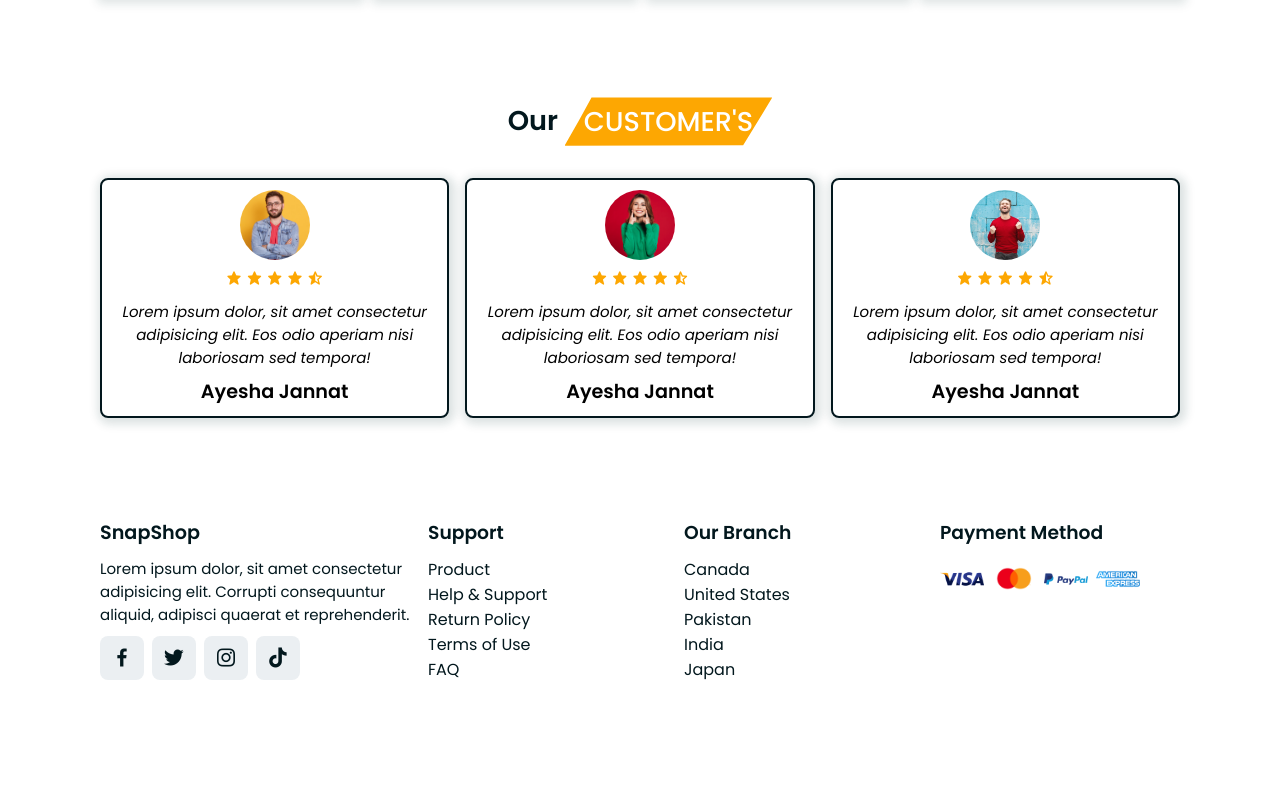
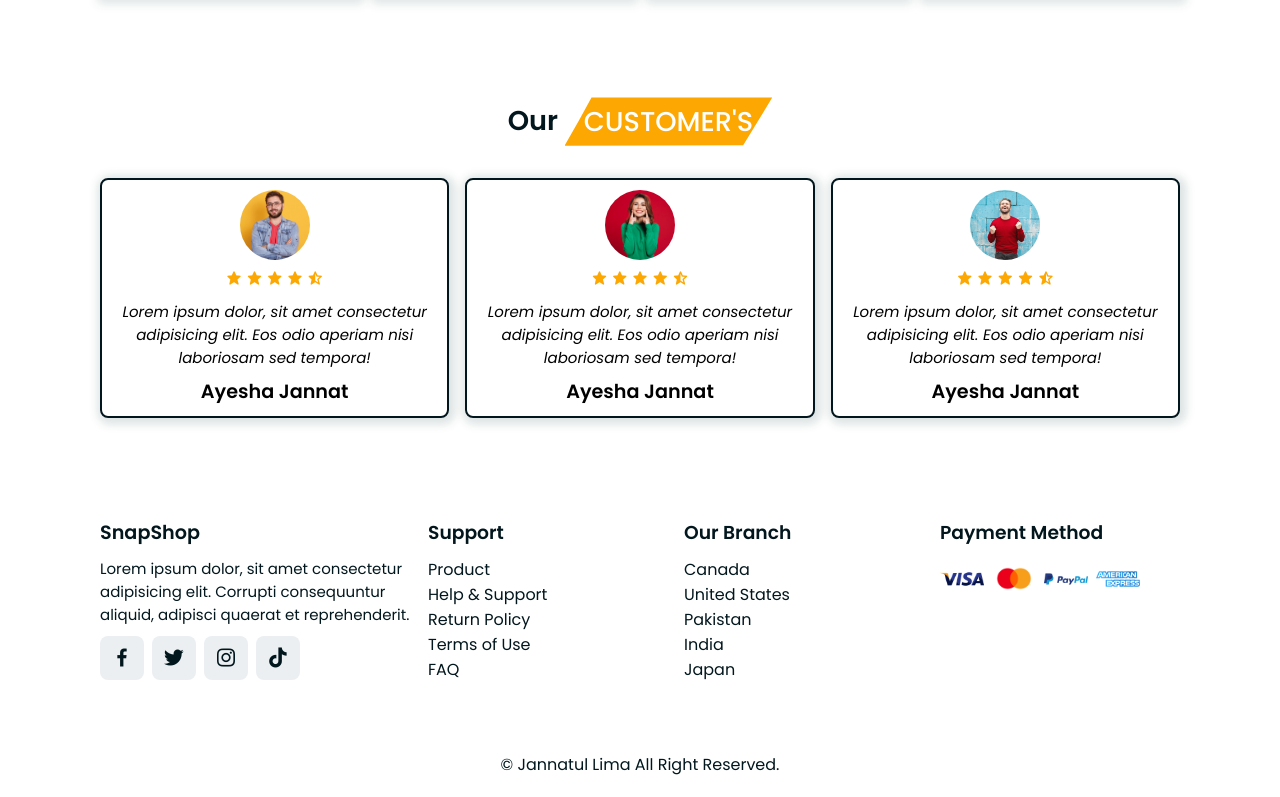
Before and after one commit to JannatulLima9575/SnapShop-E-Commerce-Website, a plain HTML site: page index.html in a window 1280 px wide. Shown: the part 2033-2830 px from the top of the page. Before the commit the page ends 2765 px from the top, so only its background shows below. Drawn offline with nearby package versions, Linux system fonts and the light colour scheme.

Commit message:
added copyright  section

```diff
--- a/index.html
+++ b/index.html
@@ -398,8 +398,14 @@
             </div>
         </section>
 
-      <!-- Swiper JS -->
-  <script src="https://cdn.jsdelivr.net/npm/swiper@11/swiper-bundle.min.js"></script>
+        <!-- CopyRight Section -->
+        <div class="copyright">
+            <p>&#169; Jannatul Lima All Right Reserved.</p>
+        </div>
+
+
+    <!-- Swiper JS -->
+    <script src="https://cdn.jsdelivr.net/npm/swiper@11/swiper-bundle.min.js"></script>
     <script src="main.js"></script>
 </body>
 </html>
--- a/style.css
+++ b/style.css
@@ -395,3 +395,10 @@ header {
 .payment img {
     width: 44px;
 }
+
+/* copyright section */
+.copyright {
+    padding: 20px;
+    text-align: center;
+    color: var(--text-color);
+}
```
